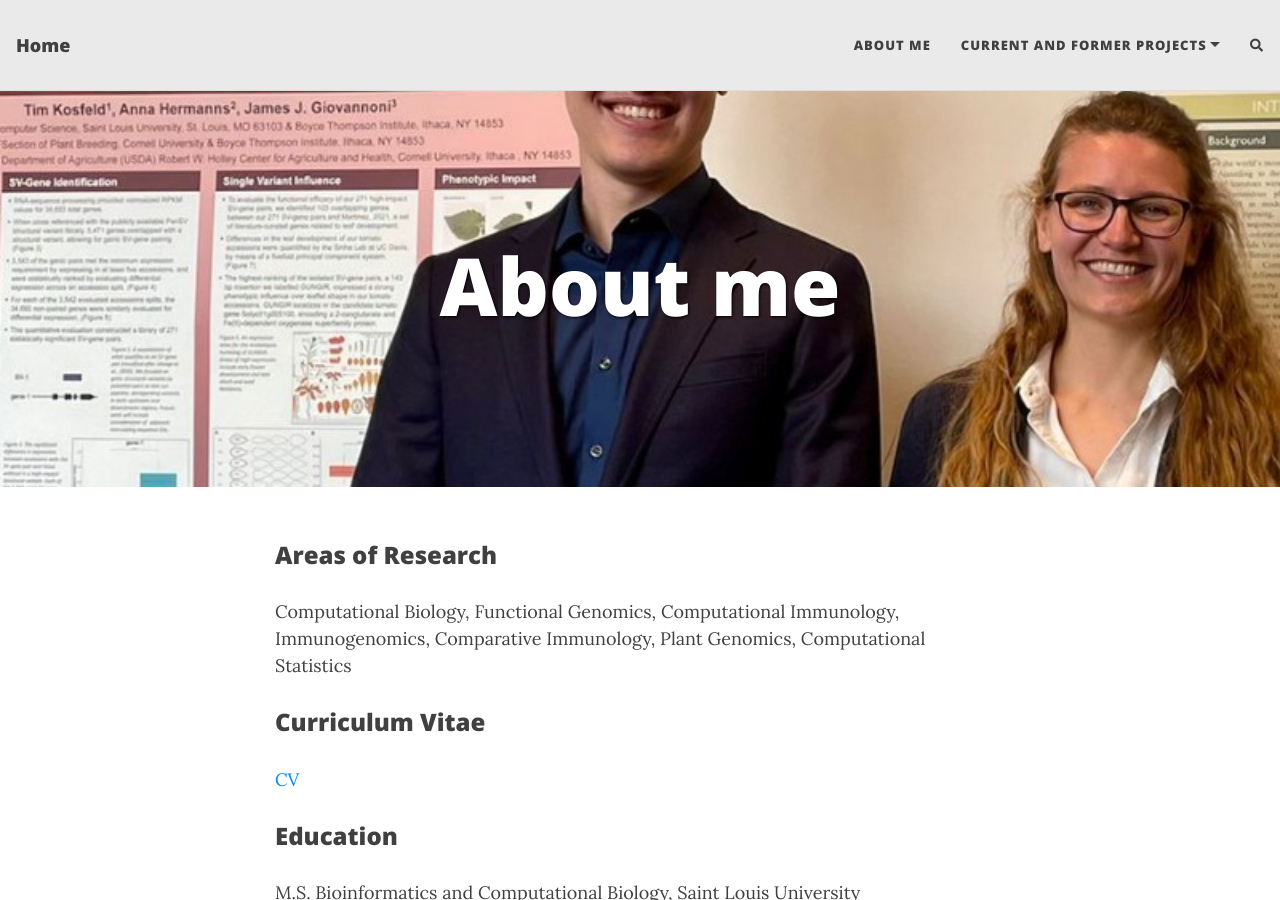
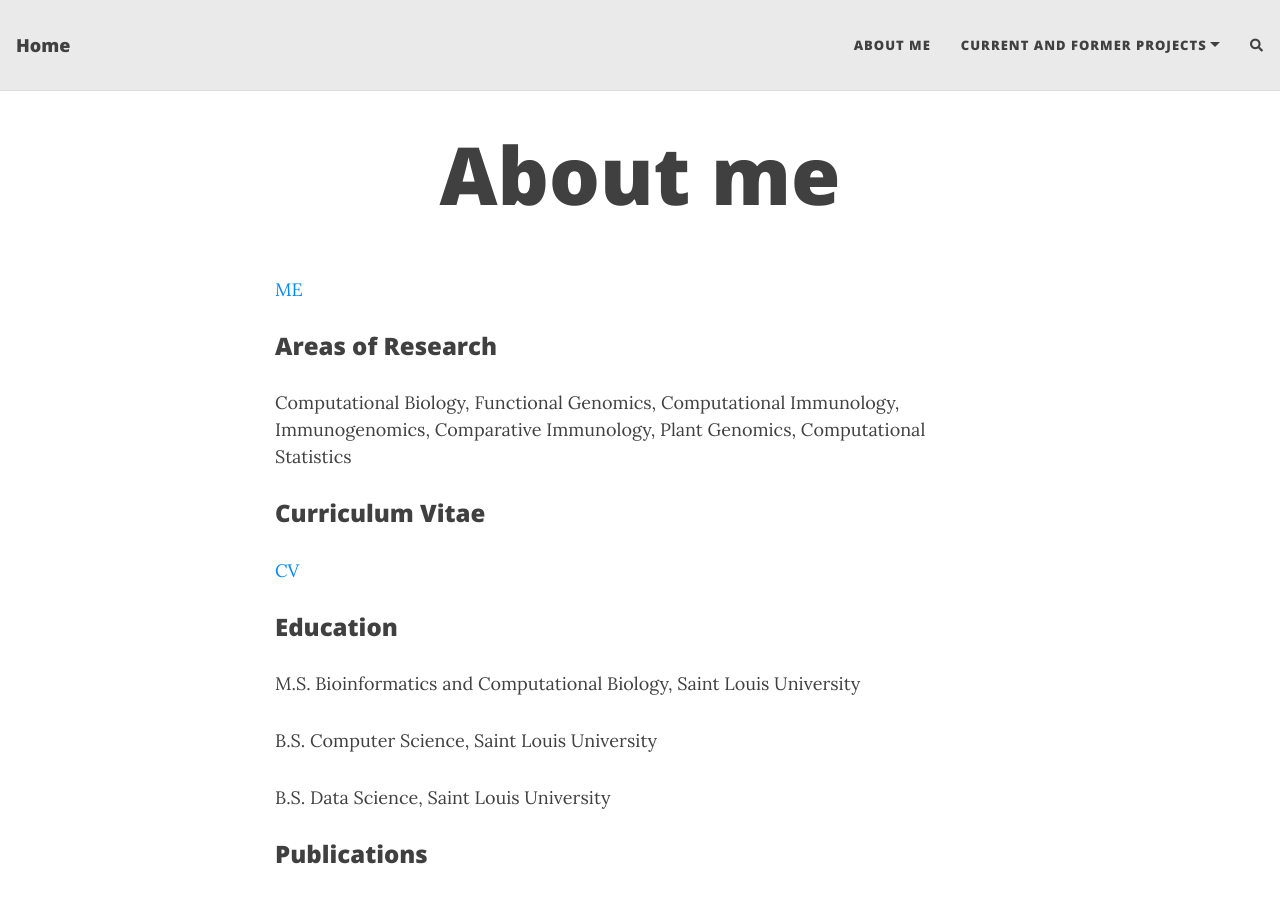
Before and after one commit to TKosfeld/tkosfeld.github.io, a Jekyll site: the page built from aboutme.md, in a window 1280 px wide and 900 px high. Built offline with Jekyll 4.4.1, drawn with Linux system fonts in a browser that asks for light colours; nearby versions of some CDN libraries; comment, search, counter and statistics services are not loaded.

Commit message:
Update aboutme.md

```diff
--- a/aboutme.md
+++ b/aboutme.md
@@ -2,8 +2,8 @@
 layout: page
 title: About me
 # subtitle: Computational Immunologist
-cover-img: /assets/img/me.jpg
 ---
+[ME](/assets/img/me.jpg)
 
 ### Areas of Research
 Computational Biology, Functional Genomics, Computational Immunology, Immunogenomics, Comparative Immunology, Plant Genomics, Computational Statistics
```
